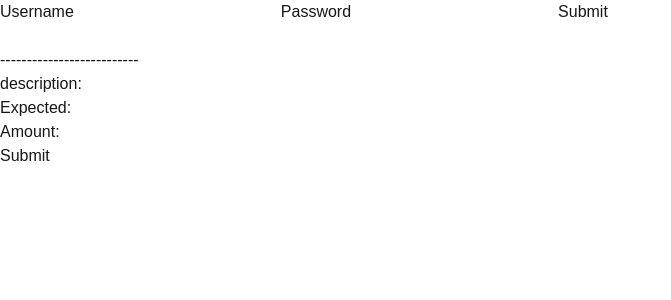
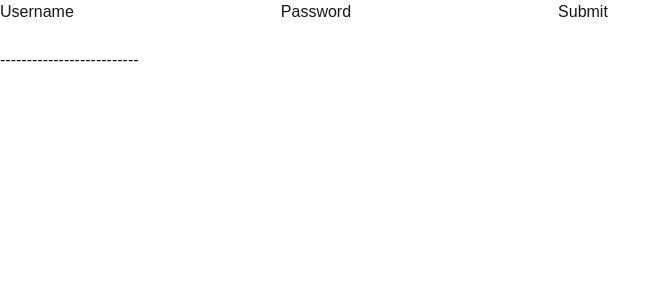
Before and after one commit to brysampi/Seperator, a Next.js app: page / in a window 1280 px wide. Shown: the top 300 px of the page, without its empty margins (0-671 px from the left). Built offline with nearby package versions, Linux system fonts and the light colour scheme; no server answers.

Commit message:
vercel: Comment Unused Function

```diff
--- a/app/components/AddIncome.tsx
+++ b/app/components/AddIncome.tsx
@@ -1,61 +1,61 @@
-import React, { useEffect, useState } from 'react';
-import { income } from '../firebase/controller';
+// import React, {  useState } from 'react';
+// import { income } from '../firebase/controller';
 
-export default function AddPostForm() {
-    const [formDescription, setFormDescription] = useState('');
-    const [formExpected, setFormExpected] = useState('');
-    const [formAmount, setFormAmount] = useState('');
+// export default function AddPostForm() {
+//     const [formDescription, setFormDescription] = useState('');
+//     const [formExpected, setFormExpected] = useState('');
+//     const [formAmount, setFormAmount] = useState('');
 
 
-    const clearForm = () => {
-        setFormDescription('')
-        setFormExpected('')
-        setFormAmount('')
-    }
-    function fromSubmit(event: React.MouseEvent<HTMLFormElement>) {
-        console.log('submit')
-        event.preventDefault();
-        if (!formDescription || !formExpected || !formAmount)
-            return console.log('Please fill up all fields.')
-        const aaa = income({ description: formDescription, expected: formExpected, amount: formAmount });
-        // console.log(aaa)
-        // aaa.then((response) => console.log(response))
-    }
+//     // const clearForm = () => {
+//     //     setFormDescription('')
+//     //     setFormExpected('')
+//     //     setFormAmount('')
+//     // }
+//     function fromSubmit(event: React.MouseEvent<HTMLFormElement>) {
+//         console.log('submit')
+//         event.preventDefault();
+//         if (!formDescription || !formExpected || !formAmount)
+//             return console.log('Please fill up all fields.')
+//         income({ description: formDescription, expected: formExpected, amount: formAmount });
+//         // console.log(aaa)
+//         // aaa.then((response) => console.log(response))
+//     }
 
-    return (
-        <main>
-            <div>
-                <form onSubmit={fromSubmit}>
-                    <div>
-                        <label htmlFor="desc">description:</label>
-                        <input
-                            type="text"
-                            id="desc"
-                            // value={formDescription}
-                            onChange={(e) => setFormDescription(e.target.value)}
-                        />
-                    </div>
-                    <div>
-                        <label htmlFor="expected">Expected:</label>
-                        <input
-                            type='text'
-                            id="expected"
-                            value={formExpected}
-                            onChange={(e) => setFormExpected(e.target.value)}
-                        />
-                    </div>
-                    <div>
-                        <label htmlFor="amount">Amount:</label>
-                        <input
-                            type="text"
-                            id="amount"
-                            value={formAmount}
-                            onChange={(e) => setFormAmount(e.target.value)}
-                        />
-                    </div>
-                    <button type="submit">Submit</button>
-                </form>
-            </div>
-        </main>
-    )
-}
+//     return (
+//         <main>
+//             <div>
+//                 <form onSubmit={fromSubmit}>
+//                     <div>
+//                         <label htmlFor="desc">description:</label>
+//                         <input
+//                             type="text"
+//                             id="desc"
+//                             // value={formDescription}
+//                             onChange={(e) => setFormDescription(e.target.value)}
+//                         />
+//                     </div>
+//                     <div>
+//                         <label htmlFor="expected">Expected:</label>
+//                         <input
+//                             type='text'
+//                             id="expected"
+//                             value={formExpected}
+//                             onChange={(e) => setFormExpected(e.target.value)}
+//                         />
+//                     </div>
+//                     <div>
+//                         <label htmlFor="amount">Amount:</label>
+//                         <input
+//                             type="text"
+//                             id="amount"
+//                             value={formAmount}
+//                             onChange={(e) => setFormAmount(e.target.value)}
+//                         />
+//                     </div>
+//                     <button type="submit">Submit</button>
+//                 </form>
+//             </div>
+//         </main>
+//     )
+// }
--- a/app/firebase/controller.tsx
+++ b/app/firebase/controller.tsx
@@ -1,10 +1,10 @@
 'use client'
 import nookies from 'nookies';
-import { addIncome, getUser } from "./model";
+import {  getUser } from "./model";
 import { errorMsg, successMsg } from './utils'
 export async function login(user: string, pass: string) {
   // console.log("API Key:", process.env.NEXT_PUBLIC_FIREBASE_API_KEY);
-  try {
+  // try {
     const getData = await getUser(user, pass).then((response) => {
       if (Object.keys(response).length === 0) return errorMsg('No data found.')
       Object.keys(response).map((key) => {
@@ -14,27 +14,27 @@ export async function login(user: string, pass: string) {
       return successMsg('Successfully Logged In.')
     })
     return getData
-  } catch (error) {
-    return errorMsg(error)
-  }
+  // } catch (error) {
+  //   return errorMsg(error)
+  // }
 }
 // -------------------------- User -------------------------------------
 
 // -------------------------- Income -----------------------------------
-export async function income(arrayData: any) {
-  console.log('data controller')
-  if (arrayData.description === '' || arrayData.expected === '' || arrayData.amount === '') {
-    return errorMsg('Please fill up all fields.')
-  }
-  if (arrayData.amount <= 0) {
-    return errorMsg("Amount Can't be negative.")
-  }
-  if (arrayData.expected <= 0) {
-    return errorMsg("Amount can't be negative.")
-  }
-  // console.log(addIncome(arrayData))
-  console.log('nagana ba?')
-  // console.log(await addIncome(arrayData))
-  console.log('gumana naman')
-  // return console.log(arrayData)
-}
+// export async function income(arrayData: any) {
+//   console.log('data controller')
+//   if (arrayData.description === '' || arrayData.expected === '' || arrayData.amount === '') {
+//     return errorMsg('Please fill up all fields.')
+//   }
+//   if (arrayData.amount <= 0) {
+//     return errorMsg("Amount Can't be negative.")
+//   }
+//   if (arrayData.expected <= 0) {
+//     return errorMsg("Amount can't be negative.")
+//   }
+//   // console.log(addIncome(arrayData))
+//   console.log('nagana ba?')
+//   // console.log(await addIncome(arrayData))
+//   console.log('gumana naman')
+//   // return console.log(arrayData)
+// }
--- a/app/firebase/model.tsx
+++ b/app/firebase/model.tsx
@@ -1,8 +1,8 @@
 'use server'
-import { addDoc, collection, getDocs, limit, query, where } from "firebase/firestore";
-import { cookies } from "next/headers";
+import {  collection, getDocs, limit, query, where } from "firebase/firestore";
+// import { cookies } from "next/headers";
 import { db } from "./firebase";
-import { errorMsg, successMsg } from './utils'
+// import { errorMsg, successMsg } from './utils'
 
 // -------------------------- User -------------------------------------
 export async function getUser(user: string, pass: string) {
@@ -41,35 +41,35 @@ export async function getUser(user: string, pass: string) {
     }
 }
 // -------------------------- Income -----------------------------------
-export async function addIncome(arrayData: any) {
-    console.log('Income Added.')
-    const cookieStore = await cookies();
-    console.log(cookieStore.get('userID')?.value)
-    return cookieStore.get('userID')?.value
-    try {
-        const cookieStore = await cookies();
-        if (cookieStore)
-            if (!cookieStore.get('userID')?.value)
-                return errorMsg('No LoggedIn User Found.')
-            else {
-                const userID = cookieStore.get('userID')?.value
-                const collectionRef = collection(db, 'income')
-                await addDoc(collectionRef, {
-                    description: arrayData.description,
-                    expected: arrayData.expected,
-                    amount: arrayData.amount,
-                    user: userID,
-                    createdAt: new Date(),
-                    updatedAt: new Date()
-                })
-                return successMsg('Successfully Added.')
-            }
-        else
-            return errorMsg('No Cookies Found.')
-    } catch (error) {
-        return errorMsg(error)
-    }
-}
+// export async function addIncome(arrayData: any) {
+//     console.log('Income Added.')
+//     const cookieStore = await cookies();
+//     console.log(cookieStore.get('userID')?.value)
+//     return cookieStore.get('userID')?.value
+//     try {
+//         const cookieStore = await cookies();
+//         if (cookieStore)
+//             if (!cookieStore.get('userID')?.value)
+//                 return errorMsg('No LoggedIn User Found.')
+//             else {
+//                 const userID = cookieStore.get('userID')?.value
+//                 const collectionRef = collection(db, 'income')
+//                 await addDoc(collectionRef, {
+//                     description: arrayData.description,
+//                     expected: arrayData.expected,
+//                     amount: arrayData.amount,
+//                     user: userID,
+//                     createdAt: new Date(),
+//                     updatedAt: new Date()
+//                 })
+//                 return successMsg('Successfully Added.')
+//             }
+//         else
+//             return errorMsg('No Cookies Found.')
+//     } catch (error) {
+//         return errorMsg(error)
+//     }
+// }
 
 
 // -------------------------- Adjustment -------------------------------
--- a/app/firebase/utils.tsx
+++ b/app/firebase/utils.tsx
@@ -1,7 +1,7 @@
-export function successMsg(msg: any) {
+export function successMsg(msg: string) {
     return { status: 'success', msg: msg, statusBolean: true }
 }
 
-export function errorMsg(msg: any) {
+export function errorMsg(msg: string) {
     return { status: 'error', msg: msg, statusBolean: false }
 }
--- a/app/page.tsx
+++ b/app/page.tsx
@@ -1,5 +1,5 @@
 'use client'
-import AddIncome from "./components/AddIncome";
+// import AddIncome from "./components/AddIncome";
 import LoginPage from "./components/LoginPage";
 
 export default function Home() {
@@ -9,7 +9,7 @@ export default function Home() {
       <br />
       --------------------------
       <br />
-      <AddIncome />
+      {/* <AddIncome /> */}
     </div>
   )
 }
```
